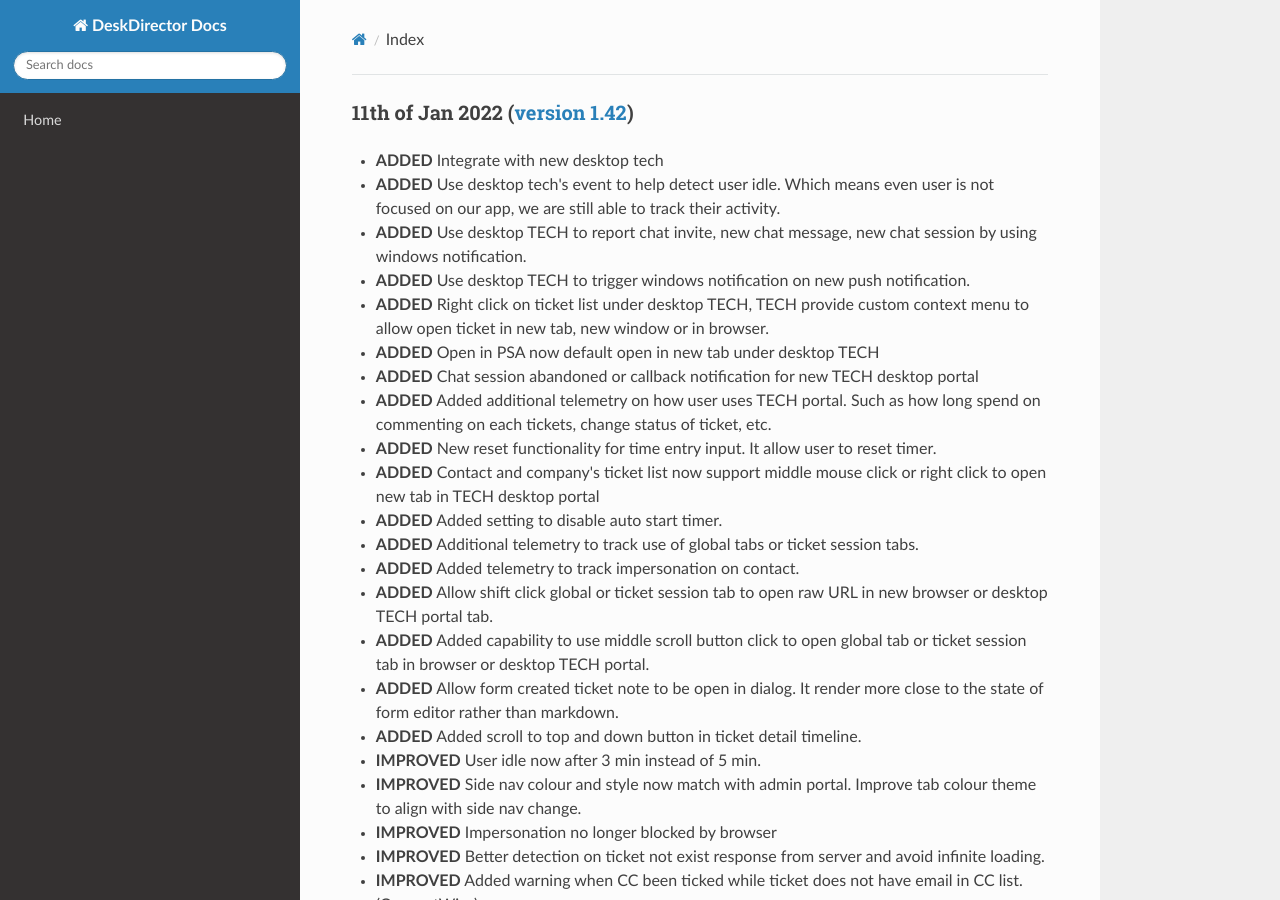
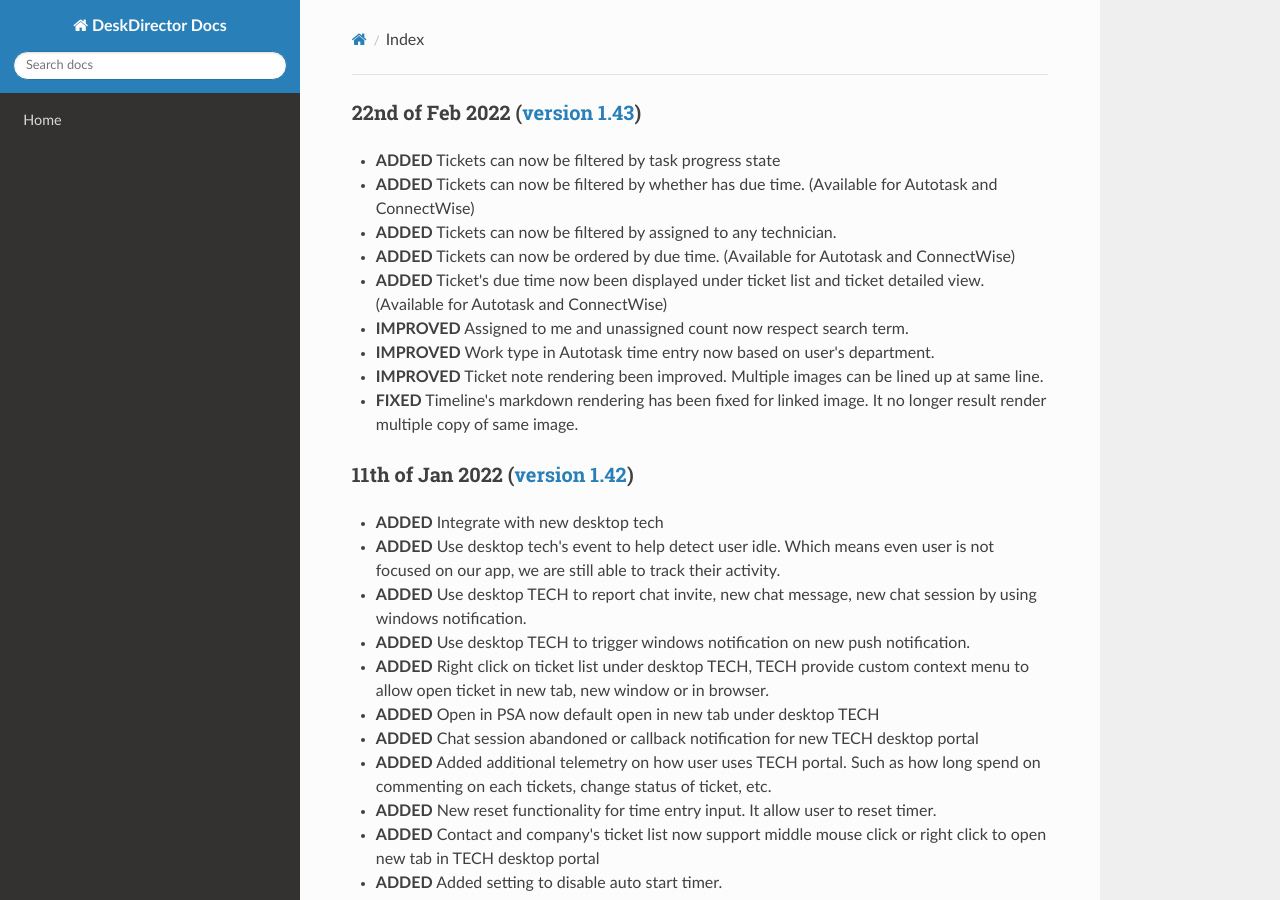
Before and after one commit to DeskDirector/docs, an MkDocs documentation site: the page built from docs/_release/tech/README.md, in a window 1280 px wide and 900 px high. Built offline with MkDocs 1.6.1, drawn with Linux system fonts in a browser that asks for light colours; nearby versions of some CDN libraries; old or Windows-style settings are respelled for this version of MkDocs.

Commit message:
Update README.md

```diff
--- a/docs/_release/tech/README.md
+++ b/docs/_release/tech/README.md
@@ -1,3 +1,15 @@
+### 22nd of Feb 2022 ([version 1.43](v1.43))
+
+- **ADDED** Tickets can now be filtered by task progress state
+- **ADDED** Tickets can now be filtered by whether has due time. (Available for Autotask and ConnectWise)
+- **ADDED** Tickets can now be filtered by assigned to any technician.
+- **ADDED** Tickets can now be ordered by due time. (Available for Autotask and ConnectWise)
+- **ADDED** Ticket's due time now been displayed under ticket list and ticket detailed view. (Available for Autotask and ConnectWise)
+- **IMPROVED** Assigned to me and unassigned count now respect search term.
+- **IMPROVED** Work type in Autotask time entry now based on user's department.
+- **IMPROVED** Ticket note rendering been improved. Multiple images can be lined up at same line.
+- **FIXED** Timeline's markdown rendering has been fixed for linked image. It no longer result render multiple copy of same image.
+
 ### 11th of Jan 2022 ([version 1.42](v1.42))
 
 - **ADDED** Integrate with new desktop tech
```
